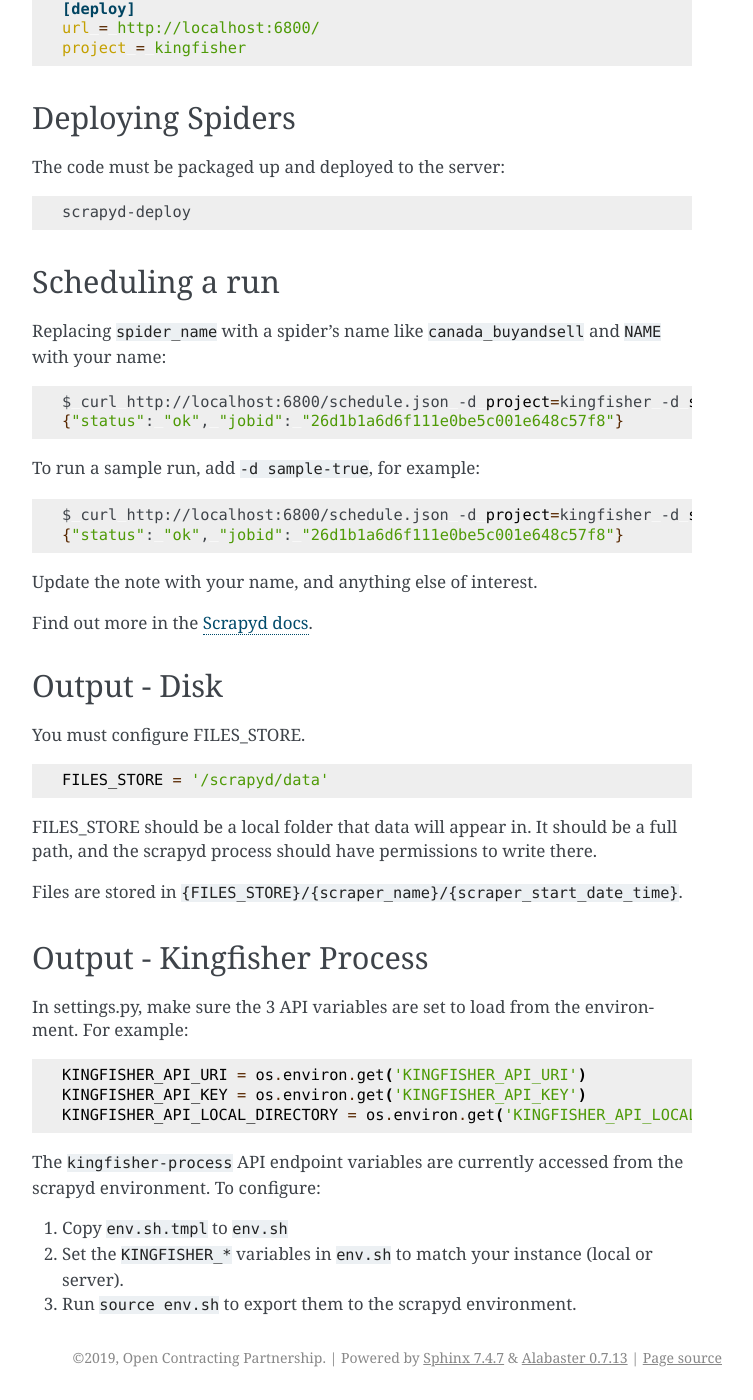
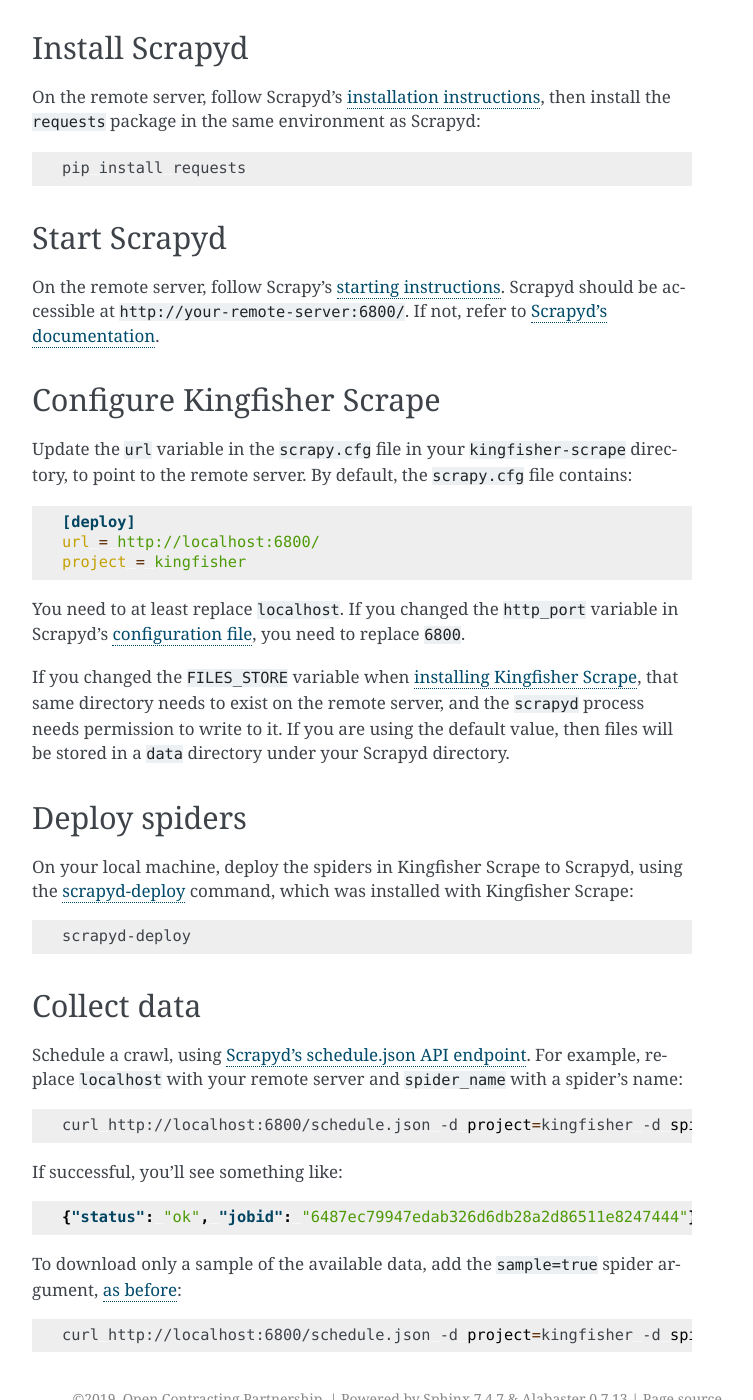
Before and after one commit to open-contracting/kingfisher-collect, a Sphinx documentation site: the page built from docs/use-cases/scrapyd.rst, in a window 1280 px wide and 1400 px high, scrolled down 547 px. Shown: the whole window, without its empty margins (388-1141 px from the left). Built offline with Sphinx 7.4.7, drawn with Linux system fonts in a browser that asks for light colours; some of the changed text lies outside the part shown.

Commit message:
Rewrite scrapyd.rst

```diff
--- a/docs/use-cases/local.rst
+++ b/docs/use-cases/local.rst
@@ -48,7 +48,7 @@
 Configure
 ---------
 
-To use a different directory than the ``data`` directory to store files, change the ``FILES_STORE`` variable in ``kingfisher_scrapy/settings.py``. It can be a relative directory (like ``data``) or an absolute directory (like ``/home/user/path``).
+To use a different directory than the ``data`` directory to store files, change the ``FILES_STORE`` variable in the ``kingfisher_scrapy/settings.py`` file. It can be a relative path (like ``data``) or an absolute path (like ``/home/user/path``).
 
 .. code-block:: python
 
--- a/docs/use-cases/scrapyd.rst
+++ b/docs/use-cases/scrapyd.rst
@@ -1,19 +1,38 @@
 Download data to a remote server
 ================================
 
-You can use a Scrapyd instance to run your scrapers.
+.. note::
 
-Configure Scrapyd
------------------
+   This is an advanced guide, that assumes knowledge of web hosting.
 
-Make sure you have Scrapyd running somewhere. It needs to run in an environment that also has the ``requests`` package.
+Some spiders take a long time to run (days or weeks), and some data sources have a lot of OCDS data (GBs). In such cases, you might not want to :doc:`local`, and instead use a separate machine. You have two options:
 
-If you want to post to Kingfisher Process, you will also need some environmental variables - see the output section.
+#. Follow the same instructions as :doc:`before<local>`, and start crawls on the other machine
+#. Install `Scrapyd <https://scrapyd.readthedocs.io/>`__ on a remote server (this guide)
 
-Configure Local Scripts
------------------------
+Install Kingfisher Scrape
+-------------------------
 
-Setup the details to access scrapyd in scrapy.cfg. By default, in this repository, this is:
+On your local machine, :ref:`install Kingfisher Scrape<install>`.
+
+Install Scrapyd
+---------------
+
+On the remote server, follow Scrapyd's `installation instructions <https://scrapyd.readthedocs.io/en/stable/install.html>`__, then install the ``requests`` package in the same environment as Scrapyd:
+
+.. code-block:: bash
+
+   pip install requests
+
+Start Scrapyd
+-------------
+
+On the remote server, follow Scrapy's `starting instructions <https://scrapyd.readthedocs.io/en/latest/overview.html#starting-scrapyd>`__. Scrapyd should be accessible at ``http://your-remote-server:6800/``. If not, refer to `Scrapyd's documentation <http://scrapyd.readthedocs.org/>`__.
+
+Configure Kingfisher Scrape
+---------------------------
+
+Update the ``url`` variable in the ``scrapy.cfg`` file in your ``kingfisher-scrape`` directory, to point to the remote server. By default, the ``scrapy.cfg`` file contains:
 
 .. code-block:: ini
 
@@ -21,63 +40,36 @@
     url = http://localhost:6800/
     project = kingfisher
 
-Deploying Spiders
------------------
+You need to at least replace ``localhost``. If you changed the ``http_port`` variable in Scrapyd's `configuration file <https://scrapyd.readthedocs.io/en/stable/config.html>`__, you need to replace ``6800``.
 
-The code must be packaged up and deployed to the server:
+If you changed the ``FILES_STORE`` variable when :ref:`installing Kingfisher Scrape<configure>`, that same directory needs to exist on the remote server, and the ``scrapyd`` process needs permission to write to it. If you are using the default value, then files will be stored in a ``data`` directory under your Scrapyd directory.
+
+Deploy spiders
+--------------
+
+On your local machine, deploy the spiders in Kingfisher Scrape to Scrapyd, using the `scrapyd-deploy <https://github.com/scrapy/scrapyd-client/blob/v1.1.0/README.rst>`__ command, which was installed with Kingfisher Scrape:
 
 .. code-block:: bash
 
     scrapyd-deploy
 
-Scheduling a run
-----------------
+Collect data
+------------
 
-Replacing ``spider_name`` with a spider's name like ``canada_buyandsell`` and ``NAME`` with your name:
+Schedule a crawl, using `Scrapyd's schedule.json API endpoint <https://scrapyd.readthedocs.io/en/stable/api.html#schedule-json>`__. For example, replace ``localhost`` with your remote server and ``spider_name`` with a spider's name:
 
 .. code-block:: bash
 
-    $ curl http://localhost:6800/schedule.json -d project=kingfisher -d spider=spider_name -d note="Started by NAME."
-    {"status": "ok", "jobid": "26d1b1a6d6f111e0be5c001e648c57f8"}
+    curl http://localhost:6800/schedule.json -d project=kingfisher -d spider=spider_name
 
-To run a sample run, add ``-d sample-true``, for example:
+If successful, you'll see something like:
+
+.. code-block:: json
+
+    {"status": "ok", "jobid": "6487ec79947edab326d6db28a2d86511e8247444"}
+
+To download only a sample of the available data, add the ``sample=true`` spider argument, :ref:`as before<collect-data>`:
 
 .. code-block:: bash
 
-    $ curl http://localhost:6800/schedule.json -d project=kingfisher -d spider=spider_name -d note="Started by NAME." -d sample=true
-    {"status": "ok", "jobid": "26d1b1a6d6f111e0be5c001e648c57f8"}
-
-Update the note with your name, and anything else of interest.
-
-Find out more in the `Scrapyd docs <https://scrapyd.readthedocs.io/en/latest/overview.html#scheduling-a-spider-run>`_.
-
-Output - Disk
--------------
-
-You must configure FILES_STORE.
-
-.. code-block:: python
-
-    FILES_STORE = '/scrapyd/data'
-
-FILES_STORE should be a local folder that data will appear in. It should be a full path, and the scrapyd process should have permissions to write there.
-
-Files are stored in ``{FILES_STORE}/{scraper_name}/{scraper_start_date_time}``.
-
-Output - Kingfisher Process
----------------------------
-
-In settings.py, make sure the 3 API variables are set to load from the environment. For example:
-
-.. code-block:: python
-
-    KINGFISHER_API_URI = os.environ.get('KINGFISHER_API_URI')
-    KINGFISHER_API_KEY = os.environ.get('KINGFISHER_API_KEY')
-    KINGFISHER_API_LOCAL_DIRECTORY = os.environ.get('KINGFISHER_API_LOCAL_DIRECTORY')
-
-
-The ``kingfisher-process`` API endpoint variables are currently accessed from the scrapyd environment. To configure:
-
-1. Copy ``env.sh.tmpl`` to ``env.sh``
-2. Set the ``KINGFISHER_*`` variables in ``env.sh`` to match your instance (local or server).
-3. Run ``source env.sh`` to export them to the scrapyd environment.
+    curl http://localhost:6800/schedule.json -d project=kingfisher -d spider=spider_name -d sample=true
```
